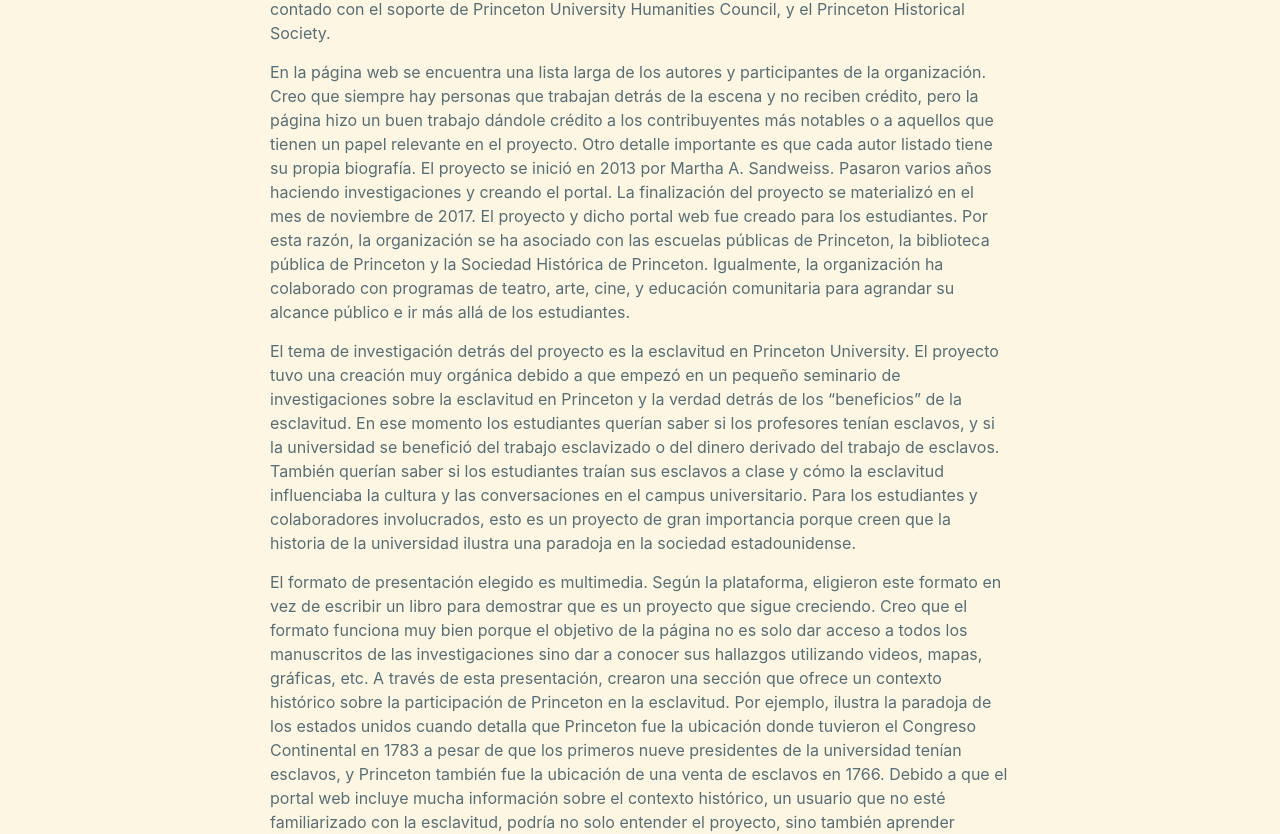
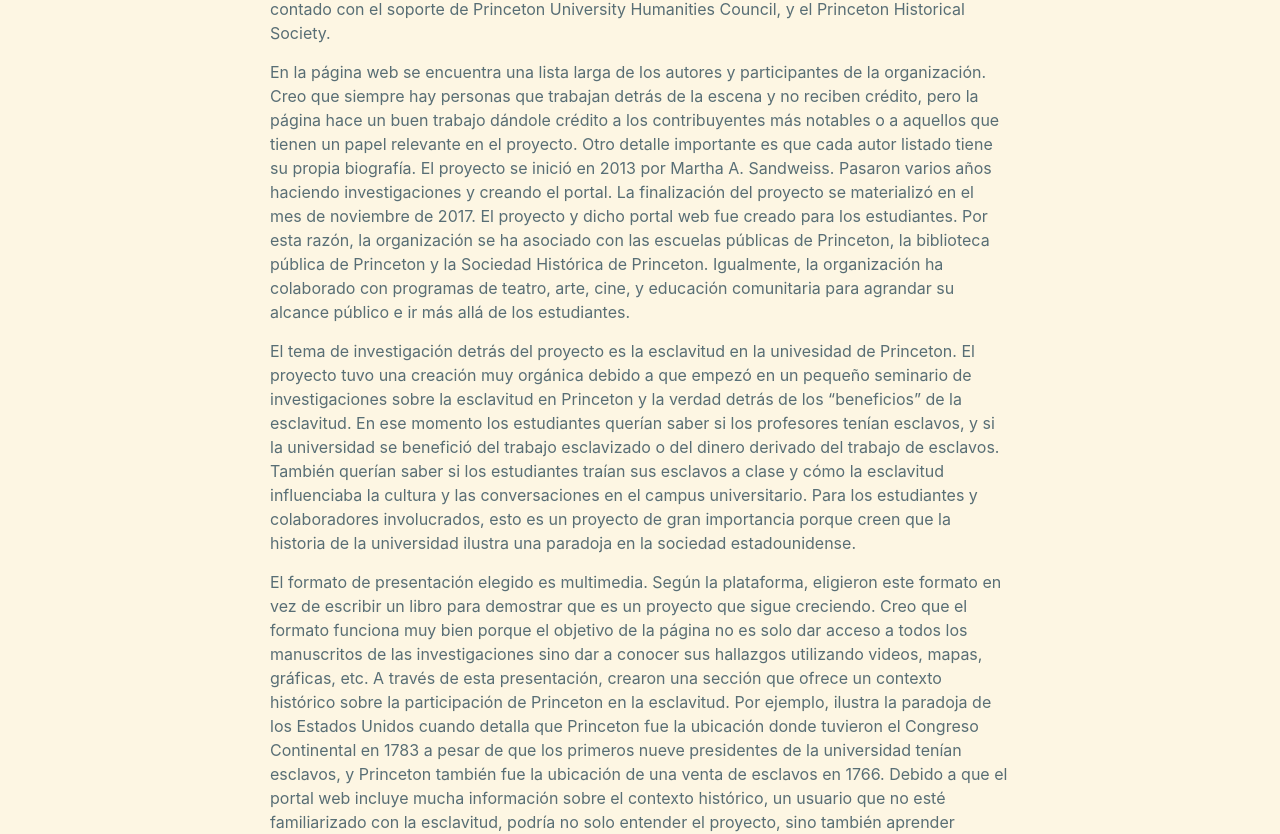
Before and after one commit to cindyripollm/cindyripollm.github.io, a Jekyll site: the page built from _posts/2021-08-30-analisis-proyectoHD.md, in a window 1280 px wide and 1400 px high. Shown: the part 281-1115 px from the top of the window. Built offline with Jekyll 4.4.1, drawn with Linux system fonts in a browser that asks for light colours; some of the changed text lies outside the part shown.

Commit message:
Update 2021-08-30-analisis-proyectoHD.md

```diff
--- a/_posts/2021-08-30-analisis-proyectoHD.md
+++ b/_posts/2021-08-30-analisis-proyectoHD.md
@@ -7,12 +7,12 @@
 
 Para mi primera evaluación de un proyecto de Humanidades Digitales escogí el proyecto [Princeton & Slavery](https://slavery.princeton.edu/). La institución detrás de este proyecto es la Universidad de Princeton. La página web fue creada con la colaboración del Center of Digital Humanities y Grafton Studio, y ha contado con el soporte de Princeton University Humanities Council, y el Princeton Historical Society.
 
-En la página web se encuentra una lista larga de los autores y participantes de la organización. Creo que siempre hay personas que trabajan detrás de la escena y no reciben crédito, pero la página hizo un buen trabajo dándole crédito a los contribuyentes más notables o a aquellos que tienen un papel relevante en el proyecto. Otro detalle importante es que cada autor listado tiene su propia biografía. El proyecto se inició en 2013 por Martha A. Sandweiss. Pasaron varios años haciendo investigaciones y creando el portal. La finalización del proyecto se materializó en el mes de noviembre de 2017. El proyecto y dicho portal web fue creado para los estudiantes. Por esta razón, la organización se ha asociado con las escuelas públicas de Princeton, la biblioteca pública de Princeton y la Sociedad Histórica de Princeton. Igualmente, la organización ha colaborado con programas de teatro, arte, cine, y educación comunitaria para agrandar su alcance público e ir más allá de los estudiantes.
+En la página web se encuentra una lista larga de los autores y participantes de la organización. Creo que siempre hay personas que trabajan detrás de la escena y no reciben crédito, pero la página hace un buen trabajo dándole crédito a los contribuyentes más notables o a aquellos que tienen un papel relevante en el proyecto. Otro detalle importante es que cada autor listado tiene su propia biografía. El proyecto se inició en 2013 por Martha A. Sandweiss. Pasaron varios años haciendo investigaciones y creando el portal. La finalización del proyecto se materializó en el mes de noviembre de 2017. El proyecto y dicho portal web fue creado para los estudiantes. Por esta razón, la organización se ha asociado con las escuelas públicas de Princeton, la biblioteca pública de Princeton y la Sociedad Histórica de Princeton. Igualmente, la organización ha colaborado con programas de teatro, arte, cine, y educación comunitaria para agrandar su alcance público e ir más allá de los estudiantes.
 
-El tema de investigación detrás del proyecto es la esclavitud en Princeton University. El proyecto tuvo una creación muy orgánica debido a que empezó en un pequeño seminario de investigaciones sobre la esclavitud en Princeton y la verdad detrás de los “beneficios” de la esclavitud. En ese momento los estudiantes querían saber si los profesores tenían esclavos, y si la universidad se benefició del trabajo esclavizado o del dinero derivado del trabajo de esclavos. También querían saber si los estudiantes traían sus esclavos a clase y cómo la esclavitud influenciaba la cultura y las conversaciones en el campus universitario. Para los estudiantes y colaboradores involucrados, esto es un proyecto de gran importancia porque creen que la historia de la universidad ilustra una paradoja en la sociedad estadounidense.
+El tema de investigación detrás del proyecto es la esclavitud en la univesidad de Princeton. El proyecto tuvo una creación muy orgánica debido a que empezó en un pequeño seminario de investigaciones sobre la esclavitud en Princeton y la verdad detrás de los “beneficios” de la esclavitud. En ese momento los estudiantes querían saber si los profesores tenían esclavos, y si la universidad se benefició del trabajo esclavizado o del dinero derivado del trabajo de esclavos. También querían saber si los estudiantes traían sus esclavos a clase y cómo la esclavitud influenciaba la cultura y las conversaciones en el campus universitario. Para los estudiantes y colaboradores involucrados, esto es un proyecto de gran importancia porque creen que la historia de la universidad ilustra una paradoja en la sociedad estadounidense.
 
-El formato de presentación elegido es multimedia. Según la plataforma, eligieron este formato en vez de escribir un libro para demostrar que es un proyecto que sigue creciendo. Creo que el formato funciona muy bien porque el objetivo de la página no es solo dar acceso a todos los manuscritos de las investigaciones sino dar a conocer sus hallazgos utilizando videos, mapas, gráficas, etc. A través de esta presentación, crearon una sección que ofrece un contexto histórico sobre la participación de Princeton en la esclavitud. Por ejemplo, ilustra la paradoja de los estados unidos cuando detalla que Princeton fue la ubicación donde tuvieron el Congreso Continental en 1783 a pesar de que los primeros nueve presidentes de la universidad tenían esclavos, y Princeton también fue la ubicación de una venta de esclavos en 1766. Debido a que el portal web incluye mucha información sobre el contexto histórico, un usuario que no esté familiarizado con la esclavitud, podría no solo entender el proyecto, sino también aprender mucho más sobre el tema y utilizar la página para su beneficio.
+El formato de presentación elegido es multimedia. Según la plataforma, eligieron este formato en vez de escribir un libro para demostrar que es un proyecto que sigue creciendo. Creo que el formato funciona muy bien porque el objetivo de la página no es solo dar acceso a todos los manuscritos de las investigaciones sino dar a conocer sus hallazgos utilizando videos, mapas, gráficas, etc. A través de esta presentación, crearon una sección que ofrece un contexto histórico sobre la participación de Princeton en la esclavitud. Por ejemplo, ilustra la paradoja de los Estados Unidos cuando detalla que Princeton fue la ubicación donde tuvieron el Congreso Continental en 1783 a pesar de que los primeros nueve presidentes de la universidad tenían esclavos, y Princeton también fue la ubicación de una venta de esclavos en 1766. Debido a que el portal web incluye mucha información sobre el contexto histórico, un usuario que no esté familiarizado con la esclavitud, podría no solo entender el proyecto, sino también aprender mucho más sobre el tema y utilizar la página para su beneficio.
 
 El proyecto fue realizado después de varios años de investigaciones sobre el tema. El contenido multimedia ofrece mapas, gráficas, videos, y fotos. La mayor parte del material consiste en los estudios llevados a cabo por 50 autores, 15 asistentes de investigaciones, más de 40 estudiantes y profesores de varias instituciones. Desafortunadamente, la página web no indica de dónde proceden los materiales. Sin embargo, con toda la información que han agrupado, sería interesante hacer un metanálasis para observar los puntos principales de la investigación. Con la colección de todos los resultados se podría analizar el impacto que tiene la historia de la esclavitud en el presente. La ventaja principal de los materiales es que la mayoría son estudios científicos de manera que su investigación tiene credibilidad y validez. Por esta razón, se puede utilizar en un ambiente educativo y hasta crear una clase con un plan de estudios extenso.
 
-Finalmente, el proyecto fue creado con la intención de seguir creciendo así que podemos imaginar que en un futuro será fácil añadir más información sobre nuevas investigaciones. La única limitación de la pagina es la accesibilidad. Aunque los títulos de las páginas y contenido ponen énfasis con el uso de letras grande, hay algunos textos con un color gris. Esto podría actuar como una restricción para usuarios con limitaciones visuales. También, aunque las imágenes ofrecen descripciones, les faltan detalles. Finalmente, los subtítulos de video solo se ofrecen en inglés.
+Finalmente, el proyecto fue creado con la intención de seguir creciendo así que podemos imaginar que en un futuro será fácil añadir más información sobre nuevas investigaciones. La única limitación de la pagina es la accesibilidad. Aunque los títulos de las páginas y contenido ponen énfasis con el uso de letras grandes, hay algunos textos con un color gris, lo cual podría actuar como una restricción para usuarios con limitaciones visuales. Además, aunque las imágenes ofrecen descripciones, les faltan algunos detalles. Finalmente, los subtítulos de video solo se ofrecen en inglés.
```
